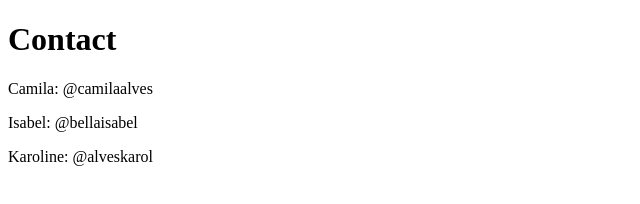
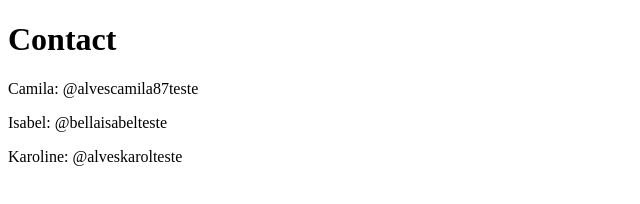
Before and after one commit to alvescamila87/github-for-teams, a plain HTML site: page contato.html in a window 1280 px wide. Shown: the whole page, without its empty margins (0-640 px from the left). Drawn offline with Linux system fonts and the light colour scheme.

Commit message:
new branch 1

```diff
--- a/contato.html
+++ b/contato.html
@@ -8,8 +8,8 @@
 </head>
 <body>
     <h1>Contact</h1>
-    <p>Camila: @camilaalves</p>
-    <p>Isabel: @bellaisabel</p>
-    <p>Karoline: @alveskarol</p>
+    <p>Camila: @alvescamila87teste</p>
+    <p>Isabel: @bellaisabelteste</p>
+    <p>Karoline: @alveskarolteste</p>
 </body>
 </html>
```
